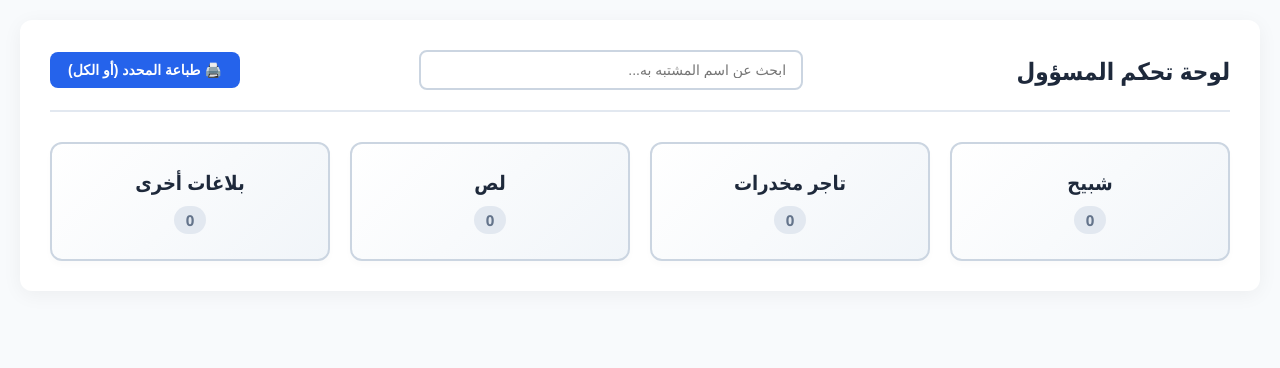
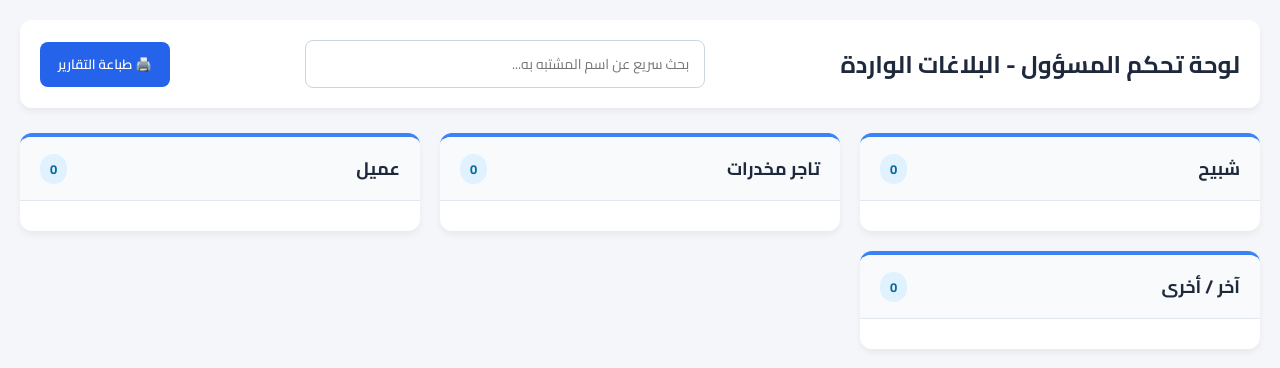
Before and after one commit to betarra/secure-reports-app, a Flask app: page /admin in a window 1280 px wide. Shown: the top 368 px of the page. Run offline with Flask 3, Linux system fonts and the light colour scheme; data that the repository does not hold is empty.

Commit message:
Update admin.html

```diff
--- a/templates/admin.html
+++ b/templates/admin.html
@@ -3,247 +3,258 @@
 <head>
     <meta charset="UTF-8">
     <meta name="viewport" content="width=device-width, initial-scale=1.0">
-    <title>لوحة تحكم المسؤول - التصنيفات والتقارير</title>
+    <title>لوحة تحكم المسؤول - البلاغات الواردة</title>
+    <link href="https://fonts.googleapis.com/css2?family=Cairo:wght@400;600;700&display=swap" rel="stylesheet">
     <style>
-        :root {
-            --primary: #1e293b;
-            --accent: #3b82f6;
-            --danger: #dc2626;
-            --bg: #f8fafc;
-            --card-bg: #ffffff;
+        * {
+            box-sizing: border-box;
+            margin: 0;
+            padding: 0;
+            font-family: 'Cairo', sans-serif;
         }
-        body { font-family: 'Segoe UI', Tahoma, sans-serif; background: var(--bg); margin: 0; padding: 20px; color: #334155; }
-        .container { max-width: 1200px; margin: 0 auto; background: var(--card-bg); padding: 30px; border-radius: 12px; box-shadow: 0 4px 20px rgba(0,0,0,0.05); }
-
-        .top-bar { display: flex; justify-content: space-between; align-items: center; flex-wrap: wrap; gap: 15px; margin-bottom: 30px; border-bottom: 2px solid #e2e8f0; padding-bottom: 20px; }
-        h2 { color: var(--primary); margin: 0; font-size: 24px; }
-
-        .search-box { flex: 1; max-width: 350px; position: relative; }
-        .search-box input { width: 100%; padding: 10px 15px; border: 2px solid #cbd5e1; border-radius: 8px; font-size: 14px; outline: none; }
-        .search-box input:focus { border-color: var(--accent); }
-
-        .actions-bar { display: flex; gap: 10px; }
-        .btn { padding: 10px 18px; border: none; border-radius: 8px; cursor: pointer; font-size: 14px; font-weight: bold; text-decoration: none; color: white; display: inline-flex; align-items: center; gap: 6px; transition: 0.2s; }
-        .btn-print { background: #2563eb; }
-        .btn-print:hover { background: #1d4ed8; }
-        .btn-danger { background: var(--danger); }
-        .btn-danger:hover { background: #b91c1c; }
-        .btn-back { background: #64748b; margin-bottom: 20px; }
-
-        /* شبكة التصنيفات الرئيسية */
-        .categories-grid { display: grid; grid-template-columns: repeat(auto-fit, minmax(250px, 1fr)); gap: 20px; margin-top: 20px; }
-        .category-card { background: linear-gradient(135deg, #ffffff 0%, #f1f5f9 100%); border: 2px solid #cbd5e1; border-radius: 12px; padding: 25px; text-align: center; cursor: pointer; transition: all 0.3s ease; box-shadow: 0 4px 6px rgba(0,0,0,0.02); }
-        .category-card:hover { transform: translateY(-5px); border-color: var(--accent); box-shadow: 0 10px 15px rgba(59, 130, 246, 0.1); }
-        .category-card h3 { margin: 0 0 10px 0; color: var(--primary); font-size: 20px; }
-        .category-card .count { font-size: 15px; color: #64748b; font-weight: 600; background: #e2e8f0; padding: 4px 12px; border-radius: 20px; display: inline-block; }
-
-        /* عرض التقارير داخل التصنيف ببطائط بجانب بعضها */
-        .reports-grid { display: grid; grid-template-columns: repeat(auto-fill, minmax(320px, 1fr)); gap: 20px; margin-top: 20px; }
-        .report-card { background: #fff; border: 1px solid #cbd5e1; border-top: 5px solid var(--accent); border-radius: 10px; padding: 20px; box-shadow: 0 2px 8px rgba(0,0,0,0.03); display: flex; flex-direction: column; justify-content: space-between; position: relative; }
-        .report-card.شبيح { border-top-color: #dc2626; }
-        .report-card.تاجر_مخدرات { border-top-color: #d97706; }
-        .report-card.لص { border-top-color: #ca8a04; }
-        .report-card.آخر { border-top-color: #7c3aed; }
-
-        .report-header { display: flex; justify-content: space-between; align-items: center; margin-bottom: 12px; font-weight: bold; font-size: 16px; color: var(--primary); }
-        .report-details { font-size: 14px; line-height: 1.7; margin-bottom: 15px; }
-        .media-container { margin: 10px 0; text-align: center; }
-        .media-container img, .media-container video { max-width: 100%; max-height: 180px; border-radius: 6px; border: 1px solid #e2e8f0; }
-
-        .card-footer { display: flex; justify-content: space-between; align-items: center; border-top: 1px solid #f1f5f9; padding-top: 12px; margin-top: auto; }
-        .checkbox-container { display: flex; align-items: center; gap: 5px; font-size: 13px; font-weight: 600; cursor: pointer; }
-
-        .hidden { display: none !important; }
-        .no-data { text-align: center; color: #64748b; padding: 40px; font-size: 16px; }
-
-        @media print {
-            body { background: #fff; padding: 0; }
-            .container { box-shadow: none; width: 100%; max-width: 100%; padding: 0; }
-            .top-bar, .categories-grid, .btn, .checkbox-container, .btn-back { display: none !important; }
-            .report-card { break-inside: avoid; border: 1px solid #000 !important; box-shadow: none; margin-bottom: 15px; }
-            .hidden-print { display: none !important; }
+        body {
+            background-color: #f4f6f9;
+            color: #333;
+            padding: 20px;
+        }
+        .container {
+            max-width: 1400px;
+            margin: 0 auto;
+        }
+        header {
+            background: #fff;
+            padding: 20px;
+            border-radius: 12px;
+            box-shadow: 0 4px 6px rgba(0,0,0,0.05);
+            display: flex;
+            justify-content: space-between;
+            align-items: center;
+            margin-bottom: 25px;
+            flex-wrap: wrap;
+            gap: 15px;
+        }
+        h1 {
+            color: #1e293b;
+            font-size: 24px;
+        }
+        .search-box {
+            flex: 1;
+            max-width: 400px;
+            position: relative;
+        }
+        .search-box input {
+            width: 100%;
+            padding: 10px 15px;
+            border: 1px solid #cbd5e1;
+            border-radius: 8px;
+            font-size: 14px;
+            outline: none;
+            transition: border-color 0.3s;
+        }
+        .search-box input:focus {
+            border-color: #3b82f6;
+        }
+        .actions-bar {
+            display: flex;
+            gap: 10px;
+        }
+        .btn {
+            background-color: #2563eb;
+            color: white;
+            border: none;
+            padding: 10px 18px;
+            border-radius: 8px;
+            cursor: pointer;
+            font-weight: 600;
+            transition: background 0.3s;
+            text-decoration: none;
+            display: inline-flex;
+            align-items: center;
+            gap: 5px;
+        }
+        .btn:hover {
+            background-color: #1d4ed8;
+        }
+        .btn-danger {
+            background-color: #dc2626;
+        }
+        .btn-danger:hover {
+            background-color: #b91c1c;
+        }
+        /* تخطيط الشبكة للفئات */
+        .categories-grid {
+            display: grid;
+            grid-template-columns: repeat(auto-fit, minmax(320px, 1fr));
+            gap: 20px;
+        }
+        .category-column {
+            background: #ffffff;
+            border-radius: 12px;
+            box-shadow: 0 4px 6px rgba(0,0,0,0.05);
+            overflow: hidden;
+            display: flex;
+            flex-direction: column;
+            border-top: 4px solid #3b82f6;
+        }
+        .category-header {
+            background: #f8fafc;
+            padding: 15px 20px;
+            border-bottom: 1px solid #e2e8f0;
+            font-weight: 700;
+            font-size: 18px;
+            color: #1e293b;
+            display: flex;
+            justify-content: space-between;
+            align-items: center;
+        }
+        .badge {
+            background: #e0f2fe;
+            color: #0369a1;
+            padding: 3px 10px;
+            border-radius: 20px;
+            font-size: 13px;
+        }
+        .reports-list {
+            padding: 15px;
+            display: flex;
+            flex-direction: column;
+            gap: 15px;
+            max-height: 700px;
+            overflow-y: auto;
+        }
+        .report-card {
+            background: #fff;
+            border: 1px solid #e2e8f0;
+            border-radius: 10px;
+            padding: 15px;
+            box-shadow: 0 2px 4px rgba(0,0,0,0.02);
+            transition: transform 0.2s, box-shadow 0.2s;
+            position: relative;
+        }
+        .report-card:hover {
+            transform: translateY(-2px);
+            box-shadow: 0 4px 10px rgba(0,0,0,0.08);
+        }
+        .report-title {
+            font-size: 16px;
+            font-weight: 700;
+            color: #0f172a;
+            margin-bottom: 10px;
+            border-bottom: 1px dashed #cbd5e1;
+            padding-bottom: 8px;
+        }
+        .report-info {
+            font-size: 14px;
+            color: #475569;
+            margin-bottom: 6px;
+            display: flex;
+            justify-content: space-between;
+        }
+        .report-info span {
+            font-weight: 600;
+            color: #1e293b;
+        }
+        .media-preview {
+            margin-top: 10px;
+            text-align: center;
+        }
+        .media-preview img, .media-preview video {
+            max-width: 100%;
+            height: 120px;
+            object-fit: cover;
+            border-radius: 6px;
+            border: 1px solid #cbd5e1;
+        }
+        .card-actions {
+            margin-top: 12px;
+            display: flex;
+            justify-content: flex-end;
+            gap: 8px;
+        }
+        .btn-sm {
+            padding: 6px 12px;
+            font-size: 12px;
+        }
+        .empty-category {
+            text-align: center;
+            color: #94a3b8;
+            padding: 20px;
+            font-size: 14px;
         }
     </style>
 </head>
 <body>
+
     <div class="container">
-
-    <!-- شريط التحكم العلوي والبحث -->
-    <div class="top-bar">
-        <h2>لوحة تحكم المسؤول</h2>
+        <header>
+            <h1>لوحة تحكم المسؤول - البلاغات الواردة</h1>
 
             <div class="search-box">
-            <input type="text" id="searchInput" placeholder="ابحث عن اسم المشتبه به..." onkeyup="filterReports()">
+                <input type="text" id="searchInput" placeholder="بحث سريع عن اسم المشتبه به..." onkeyup="searchReports()">
             </div>
 
             <div class="actions-bar">
-            <button onclick="printSelected()" class="btn btn-print">🖨️ طباعة المحدد (أو الكل)</button>
+                <button class="btn" onclick="window.print()">🖨️ طباعة التقارير</button>
+            </div>
+        </header>
+
+        <!-- شبكة التصنيفات (كل تصنيف بعمود منفصل) -->
+        <div class="categories-grid" id="categoriesGrid">
+
+            <!-- تصنيف: شبيح -->
+            <div class="category-column" data-category="شبيح">
+                <div class="category-header">
+                    <span>شبيح</span>
+                    <span class="badge" id="count-shabih">0</span>
+                </div>
+                <div class="reports-list" id="list-shabih">
+                    <!-- يتم تعبئتها ديناميكياً أو عرضها -->
                 </div>
             </div>
 
-    <!-- زر الرجوع (يظهر عند الدخول لقسم معين) -->
-    <button id="backBtn" class="btn btn-back hidden" onclick="showCategories()">⬅ العودة إلى التصنيفات الرئيسية</button>
+            <!-- تصنيف: تاجر مخدرات -->
+            <div class="category-column" data-category="تاجر مخدرات">
+                <div class="category-header" style="border-top-color: #f59e0b;">
+                    <span>تاجر مخدرات</span>
+                    <span class="badge" id="count-drug">0</span>
+                </div>
+                <div class="reports-list" id="list-drug"></div>
+            </div>
 
-    <!-- 1. الشاشات الرئيسية: خانات التصنيفات بجانب بعضها -->
-    <div id="categoriesView" class="categories-grid">
-        <div class="category-card" onclick="filterByCategory('شبيح')">
-            <h3>شبيح</h3>
-            <span class="count" id="count-شبيح">0</span>
+            <!-- تصنيف: عميل -->
+            <div class="category-column" data-category="عميل">
+                <div class="category-header" style="border-top-color: #10b981;">
+                    <span>عميل</span>
+                    <span class="badge" id="count-agent">0</span>
                 </div>
-        <div class="category-card" onclick="filterByCategory('تاجر مخدرات')">
-            <h3>تاجر مخدرات</h3>
-            <span class="count" id="count-تاجر-مخدرات">0</span>
+                <div class="reports-list" id="list-agent"></div>
             </div>
-        <div class="category-card" onclick="filterByCategory('لص')">
-            <h3>لص</h3>
-            <span class="count" id="count-لص">0</span>
+
+            <!-- تصنيف: آخر -->
+            <div class="category-column" data-category="آخر">
+                <div class="category-header" style="border-top-color: #64748b;">
+                    <span>آخر / أخرى</span>
+                    <span class="badge" id="count-other">0</span>
                 </div>
-        <div class="category-card" onclick="filterByCategory('آخر')">
-            <h3>بلاغات أخرى</h3>
-            <span class="count" id="count-آخر">0</span>
+                <div class="reports-list" id="list-other"></div>
+            </div>
+
         </div>
     </div>
 
-    <!-- 2. عرض التقارير الخاصة بكل قسم -->
-    <div id="reportsView" class="hidden">
-        <h3 id="currentCategoryTitle" style="color: var(--primary); border-bottom: 2px solid #e2e8f0; padding-bottom: 10px; margin-bottom: 20px;"></h3>
-        <div class="reports-grid" id="reportsContainer">
-            {% if reports %}
-                {% for r in reports %}
-                    <div class="report-card {{ r.report_type | replace(' ', '_') }}" data-category="{{ r.report_type }}" data-name="{{ r.suspect_name | lower }}">
-                        <div>
-                            <div class="report-header">
-                                <span>{{ r.suspect_name }}</span>
-                                <label class="checkbox-container">
-                                    <input type="checkbox" class="print-checkbox" value="{{ r.id }}"> تحديد للطباعة
-                                </label>
-                            </div>
-                            <div class="report-details">
-                                📍 <strong>المحافظة:</strong> {{ r.province }} | 🌍 <strong>الجنسية:</strong> {{ r.nationality }}<br>
-                                🏠 <strong>السكن:</strong> {{ r.current_address }}<br>
-                                ⚔️ <strong>سجل القتال:</strong> {{ r.combat_history or 'لا توجد بيانات' }}<br>
-                                🔗 <strong>التواصل:</strong> <a href="{{ r.social_link }}" target="_blank">{{ r.social_link or 'غير متوفر' }}</a><br>
-                                📞 <strong>الهاتف:</strong> {{ r.phone or 'غير متوفر' }}
-                            </div>
-
-                            {% if r.media_filename %}
-                                <div class="media-container">
-                                    {% if r.media_filename.lower().endswith(('png', 'jpg', 'jpeg', 'gif', 'webp')) %}
-                                        <a href="{{ url_for('static', filename='uploads/' + r.media_filename) }}" target="_blank">
-                                            <img src="{{ url_for('static', filename='uploads/' + r.media_filename) }}" alt="مرفق">
-                                        </a>
-                                    {% elif r.media_filename.lower().endswith(('mp4', 'mov', 'avi', 'mkv')) %}
-                                        <video controls>
-                                            <source src="{{ url_for('static', filename='uploads/' + r.media_filename) }}" type="video/mp4">
-                                        </video>
-                                    {% endif %}
-                                </div>
-                            {% endif %}
-                        </div>
-
-                        <div class="card-footer">
-                            <button onclick="window.print()" class="btn btn-print" style="padding: 6px 12px; font-size: 12px;">طباعة</button>
-                            <form action="{{ url_for('delete_report', report_id=r.id) }}" method="POST" onsubmit="return confirm('هل أنت متأكد من الحذف؟');" style="margin:0;">
-                                <button type="submit" class="btn btn-danger" style="padding: 6px 12px; font-size: 12px;">حذف</button>
-                            </form>
-                        </div>
-                    </div>
-                {% endfor %}
-            {% else %}
-                <div class="no-data">لا توجد أي بلاغات مسجلة حتى الآن.</div>
-            {% endif %}
-        </div>
-    </div>
-
-</div>
-
     <script>
-    // حساب عدد البلاغات في كل تصنيف تلقائياً
-    document.addEventListener("DOMContentLoaded", function() {
-        const cards = document.querySelectorAll('.report-card');
-        let counts = { 'شبيح': 0, 'تاجر مخدرات': 0, 'لص': 0, 'آخر': 0 };
+        // دالة البحث الفوري داخل البطاقات
+        function searchReports() {
+            let input = document.getElementById('searchInput').value.toLowerCase();
+            let cards = document.querySelectorAll('.report-card');
 
             cards.forEach(card => {
-            let cat = card.getAttribute('data-category');
-            if(counts[cat] !== undefined) counts[cat]++;
-        });
-
-        for(let cat in counts) {
-            let elemId = 'count-' + cat.replace(' ', '-');
-            let elem = document.getElementById(elemId);
-            if(elem) elem.innerText = counts[cat];
+                let text = card.textContent.toLowerCase();
+                if (text.includes(input)) {
+                    card.style.display = "block";
+                } else {
+                    card.style.display = "none";
                 }
-    });
-
-    // التبديل لعرض قسم معين عند الضغط عليه
-    function filterByCategory(categoryName) {
-        document.getElementById('categoriesView').classList.add('hidden');
-        document.getElementById('reportsView').classList.remove('hidden');
-        document.getElementById('backBtn').classList.remove('hidden');
-        document.getElementById('currentCategoryTitle').innerText = "قسم: " + categoryName;
-
-        const cards = document.querySelectorAll('.report-card');
-        cards.forEach(card => {
-            if(card.getAttribute('data-category') === categoryName) {
-                card.classList.remove('hidden');
-            } else {
-                card.classList.add('hidden');
-            }
-        });
-    }
-
-    // الرجوع للصفحة الرئيسية (الخانات)
-    function showCategories() {
-        document.getElementById('categoriesView').classList.remove('hidden');
-        document.getElementById('reportsView').classList.add('hidden');
-        document.getElementById('backBtn').classList.add('hidden');
-        document.getElementById('searchInput').value = '';
-    }
-
-    // البحث الفوري عن أي اسم
-    function filterReports() {
-        let query = document.getElementById('searchInput').value.toLowerCase().trim();
-        if (query.length > 0) {
-            // إظهار قسم التقارير تلقائياً للبحث فيه
-            document.getElementById('categoriesView').classList.add('hidden');
-            document.getElementById('reportsView').classList.remove('hidden');
-            document.getElementById('backBtn').classList.remove('hidden');
-            document.getElementById('currentCategoryTitle').innerText = "نتائج البحث عن: " + query;
-
-            const cards = document.querySelectorAll('.report-card');
-            cards.forEach(card => {
-                let name = card.getAttribute('data-name');
-                if(name.includes(query)) {
-                    card.classList.remove('hidden');
-                } else {
-                    card.classList.add('hidden');
-                }
-            });
-        } else {
-            showCategories();
-        }
-    }
-
-    // طباعة التقارير المحددة (أو طباعة الكل إذا لم يتم تحديد شيء محدد)
-    function printSelected() {
-        const checkboxes = document.querySelectorAll('.print-checkbox');
-        let anyChecked = false;
-        checkboxes.forEach(cb => {
-            let card = cb.closest('.report-card');
-            if(cb.checked) {
-                anyChecked = true;
-                card.classList.remove('hidden-print');
-            } else {
-                card.classList.add('hidden-print');
-            }
-        });
-
-        // إذا لم يتم تحديد مربعات، اطبع الكل الظاهر حالياً
-        window.print();
-
-        // إعادة إظهار الكل بعد الطباعة
-        checkboxes.forEach(cb => {
-            cb.closest('.report-card').classList.remove('hidden-print');
             });
         }
     </script>
```
Lines whose indentation alone changed are shown as unchanged.
